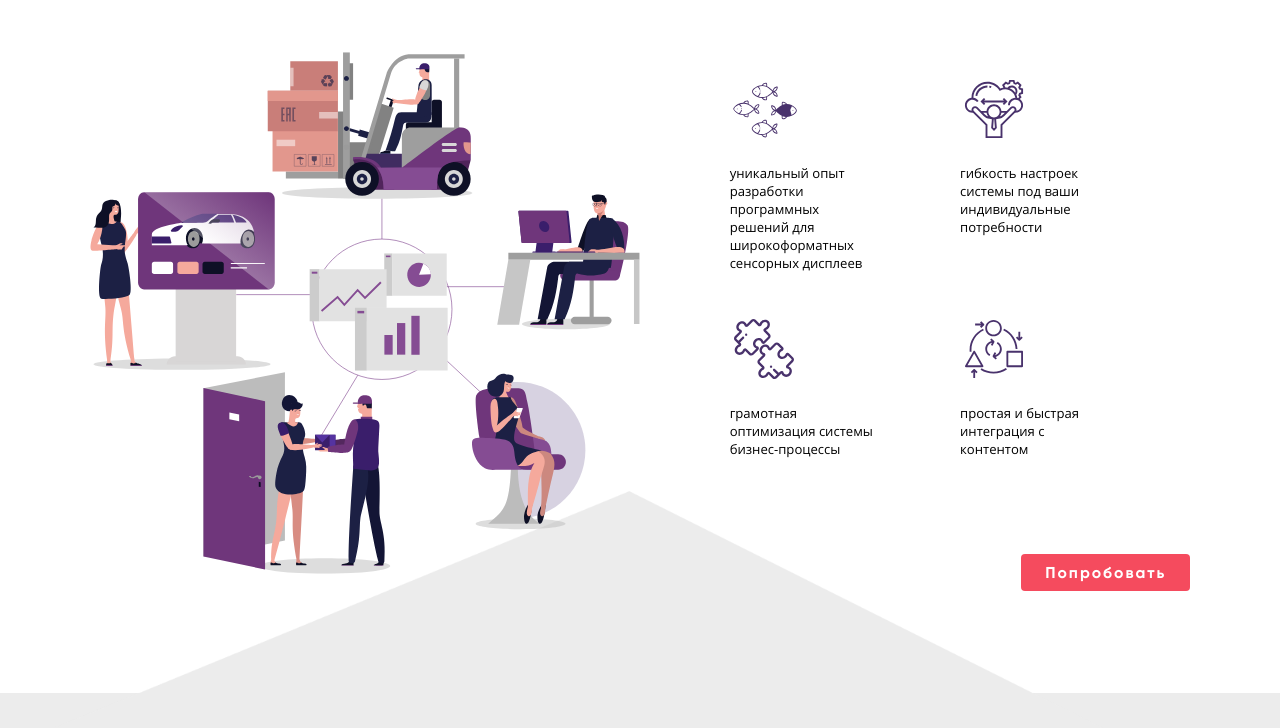
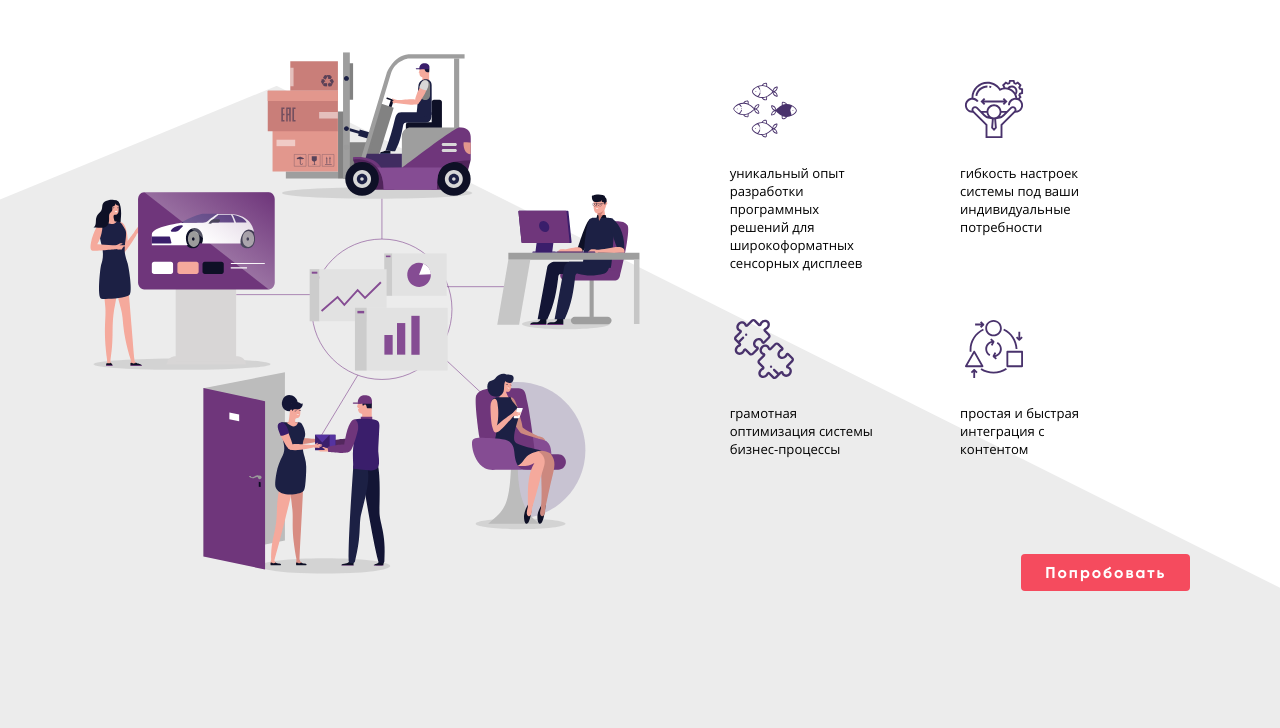
Before and after one commit to PavPavv/StorPadNew, a plain HTML site: page index.html in a window 1280 px wide. Shown: the part 885-1613 px from the top of the page. Drawn offline with Linux system fonts and the light colour scheme.

Commit message:
add: second polygon for figure2

```diff
--- a/css/style.css
+++ b/css/style.css
@@ -273,10 +273,10 @@ header button{
     display: block;
     z-index: 1;
     left: 0;
-    bottom: -400px;
+    bottom: 0;
     width: 100%;
     height: 70.5%;
-    background: url('../i/general/polygon2.png') no-repeat 0 39%;
+    background: url('../i/general/Vector10.svg') no-repeat center center;
     background-size: cover;
 }
 .solutions button{
```
Also changed, not shown: i/general/Vector10.svg (added), i/general/polygon1.png (deleted), i/general/polygon1.svg (deleted), i/general/polygon2 (2).png (deleted), i/general/polygon2.png (deleted).
